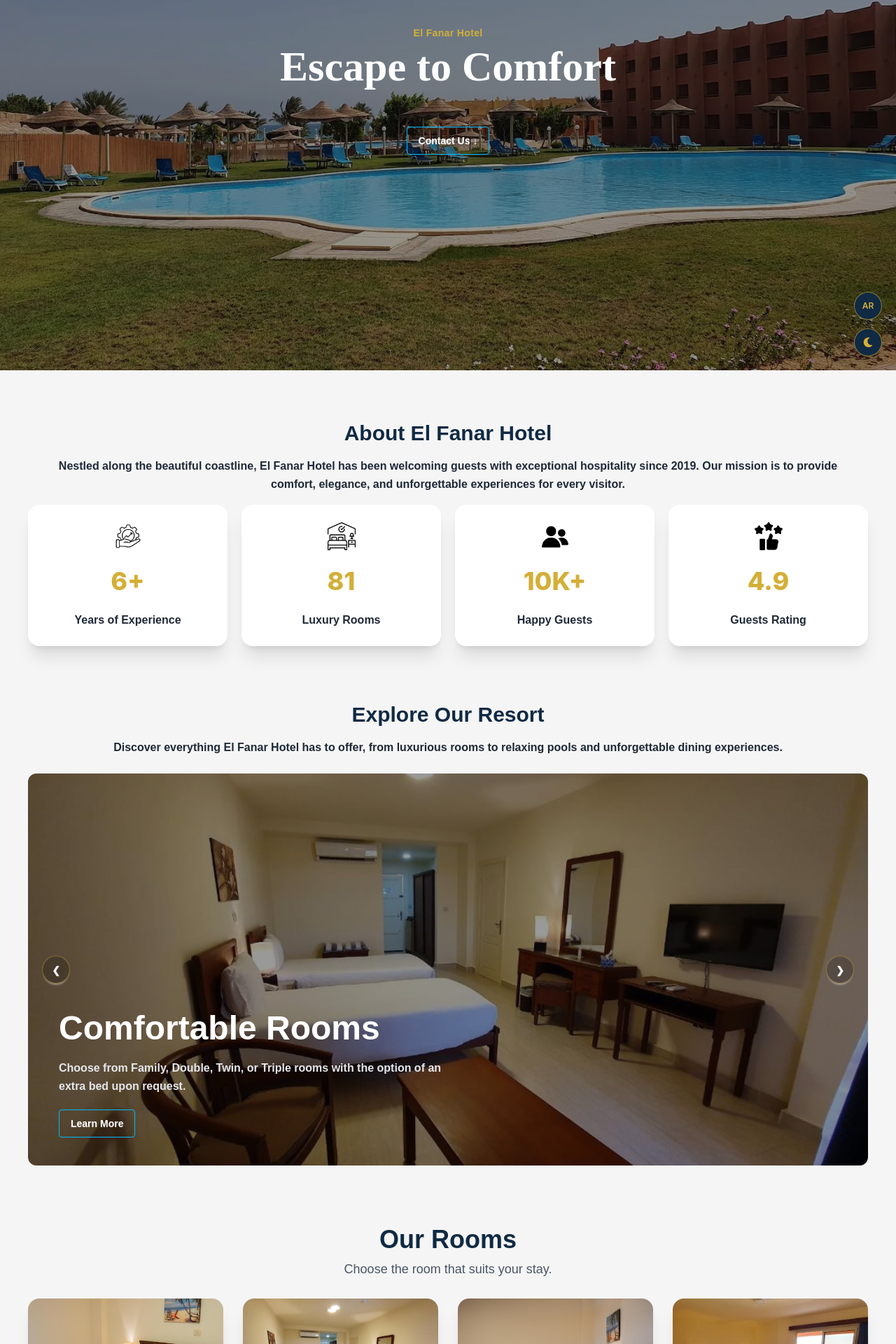
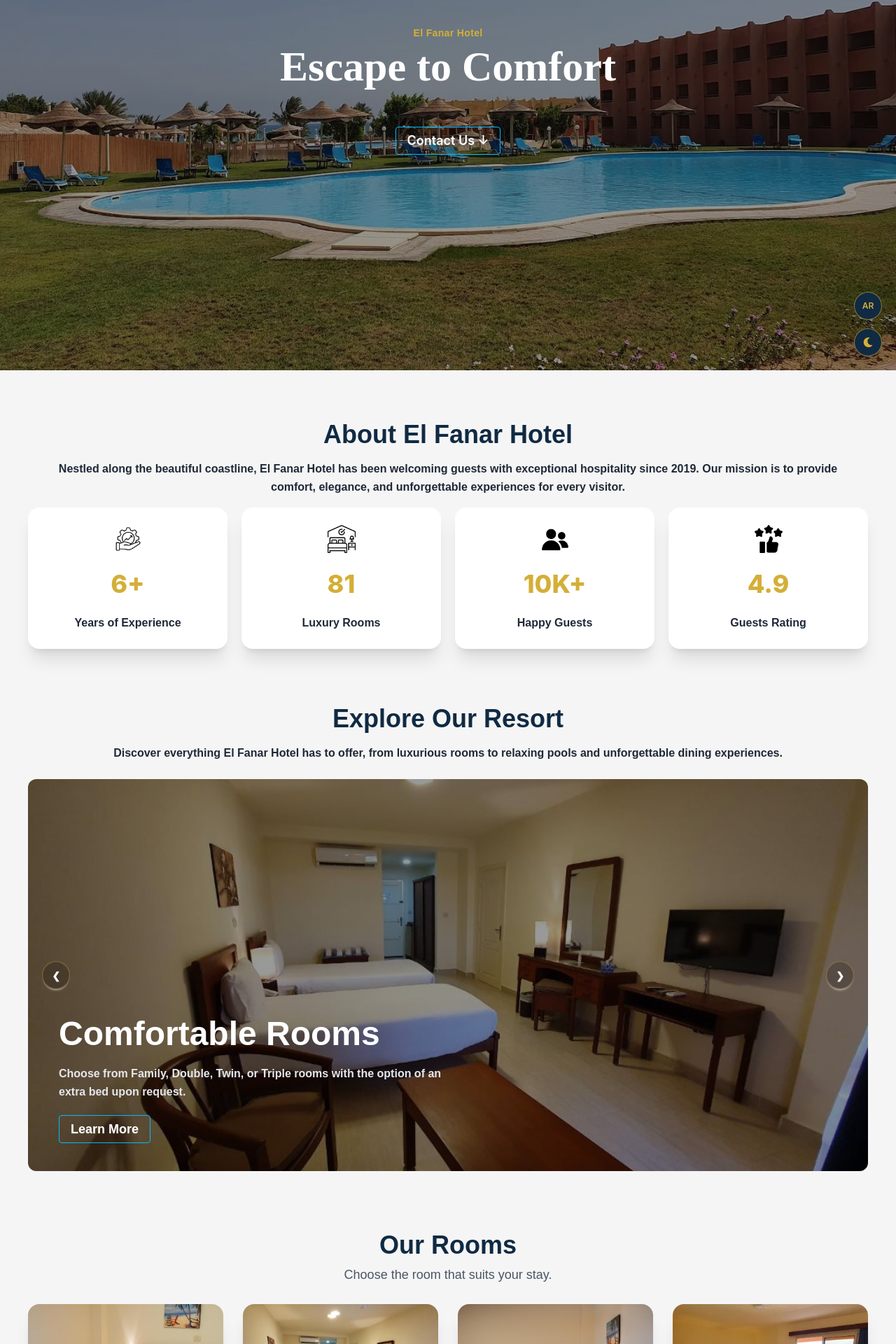
Before and after one commit to Eslam-Mohamed-1892/El-Fanar-Hotel, a React (Vite) app: page / in a window 1280 px wide. Shown: the part 271-2191 px from the top of the page at 70% size. Built offline with nearby package versions, Linux system fonts and the light colour scheme; a web font is replaced by a local one.

Commit message:
make some changes part tow

```diff
--- a/src/components/user/About.jsx
+++ b/src/components/user/About.jsx
@@ -112,7 +112,7 @@ export default function About({ language, theme }) {
                     className={`
                         ${headingColor}
                         font-bold
-                        text-lg md:text-2xl lg:text-3xl
+                        text-2xl md:text-3xl lg:text-4xl
                         ${isArabic ? 'aref-font' : 'inter-font'}
                     `}
                 >
--- a/src/components/user/Contact.jsx
+++ b/src/components/user/Contact.jsx
@@ -356,7 +356,7 @@ export default function Contact({ language, theme }) {
                 <h1
                     className={`
                         font-bold
-                        text-lg md:text-2xl lg:text-3xl
+                        text-2xl md:text-3xl lg:text-4xl
                         ${isDark ? "text-[#D4AF37]" : "text-[#102A43]"}
                     `}
                 >
@@ -633,10 +633,10 @@ export default function Contact({ language, theme }) {
 
 
                     <a
-                        href='https://www.google.com/maps/search/?api=1&query=Ain+Sokhna+Egypt'
+                        href='https://www.google.com/maps/place/Fanar+De+Luna+Resort/@29.3012048,32.6016292,17z/data=!4m9!3m8!1s0x1457acfc4a773e89:0x8a1eda3632c29fa5!5m2!4m1!1i2!8m2!3d29.3012048!4d32.5990543!16s%2Fg%2F11b5phxjvl?entry=ttu&g_ep=EgoyMDI2MDkwMS4wIKXMDSoASAFQAw%3D%3D'
                         target='_blank'
                         rel='noreferrer'
-                        className={`btn btn-outline font-semibold w-full mt-5 ${buttonStyle}`}
+                        className={`btn btn-outline font-semibold text-lg w-full mt-5 ${buttonStyle}`}
                     >
                         {isArabic
                             ? "عرض الموقع على خرائط جوجل"
--- a/src/components/user/Explore.jsx
+++ b/src/components/user/Explore.jsx
@@ -18,6 +18,9 @@ export default function Explore({ language, theme }) {
     const buttonStyle = isDark
         ? "border-[#D4AF37] text-[#D4AF37] hover:bg-[#D4AF37] hover:text-white active:bg-[#D4AF37] active:text-white"
         : "btn-info text-white";
+    const buttonStyle2 = isDark
+        ? "border-[#D4AF37] text-[#D4AF37] hover:bg-[#D4AF37] hover:text-white active:bg-[#D4AF37] active:text-white"
+        : "btn-info text-black";
 
 
     const facilities = [
@@ -161,7 +164,7 @@ export default function Explore({ language, theme }) {
                         className={`
                             ${headingColor}
                             font-bold
-                            text-lg md:text-2xl lg:text-3xl
+                            text-2xl md:text-3xl lg:text-4xl
                             ${isArabic ? 'aref-font' : 'inter-font'}
                         `}
                     >
@@ -256,12 +259,13 @@ export default function Explore({ language, theme }) {
                                     type="button"
                                     onClick={() => openModal(facility)}
                                     className={`
+                                        text-lg
                                         btn
                                         btn-outline
 ${buttonStyle}
                                         font-semibold
                                         w-fit
-                                        ${isArabic ? 'aref-font text-lg' : 'inter-font'}
+                                        ${isArabic ? 'aref-font' : 'inter-font'}
                                     `}
                                 >
                                     {facility.button}
@@ -397,13 +401,7 @@ ${buttonStyle}
                                 className={`
                                     btn
                                     btn-outline
-                                    border-[#D4AF37]
-                                    text-[#102A43]
-                                    bg-transparent
-                                    hover:bg-[#D4AF37]
-                                    hover:text-[#102A43]
-                                    hover:border-[#D4AF37]
-                                    font-semibold
+${buttonStyle2}                                    font-semibold
                                     mt-6
                                     ${isArabic ? 'aref-font text-lg' : 'inter-font'}
                                 `}
--- a/src/components/user/FAQ.jsx
+++ b/src/components/user/FAQ.jsx
@@ -144,7 +144,7 @@ export default function FAQ({ language, theme }) {
                 <h1
                     className={`
                         font-bold
-                        text-lg md:text-2xl lg:text-3xl
+                        text-2xl md:text-3xl lg:text-4xl
                         ${isDark ? "text-[#D4AF37]" : "text-[#102A43]"}
                     `}
                 >
--- a/src/components/user/Footer.jsx
+++ b/src/components/user/Footer.jsx
@@ -336,6 +336,7 @@ export default function Footer({ language, theme }) {
                     duration={1200}
                     offset={-90}
                     className={`
+                        text-lg
         btn
         btn-outline
         font-semibold
--- a/src/components/user/Hero.jsx
+++ b/src/components/user/Hero.jsx
@@ -76,10 +76,12 @@ export default function Hero({ language, theme }) {
                     duration={1200}
                     spy={true}
                     className={`
-                        inter-font
+                        text-lg
                         btn
                         btn-outline
 ${buttonStyle}
+                    {isArabic ? "تواصل معنا" : "Contact Us"}
+
                     `}
                 >
                     {isArabic ? "تواصل معنا ↓" : "Contact Us ↓"}
--- a/src/components/user/Rooms.jsx
+++ b/src/components/user/Rooms.jsx
@@ -26,7 +26,7 @@ export default function Rooms({ language, theme }) {
 
             <div className="text-center">
 
-                <h2
+                <h1
                     className={`
                         text-2xl md:text-3xl lg:text-4xl
                         font-semibold
@@ -34,7 +34,7 @@ export default function Rooms({ language, theme }) {
                     `}
                 >
                     {isArabic ? "غرفنا" : "Our Rooms"}
-                </h2>
+                </h1>
 
                 <p
                     className={`
@@ -113,7 +113,7 @@ export default function Rooms({ language, theme }) {
 
                                 <h3
                                     className={`
-                                        text-lg md:text-xl
+                                        text-xl md:text-2xl
                                         font-semibold
                                         ${isDark
                                             ? "text-[#D4AF37]"
@@ -324,7 +324,7 @@ export default function Rooms({ language, theme }) {
                                      ${buttonStyle}
                                     btn-outline
                                     w-full
-                                    text-sm
+                                    text-lg
                                     md:text-base
                                     mt-auto
                                     font-semibold
```
